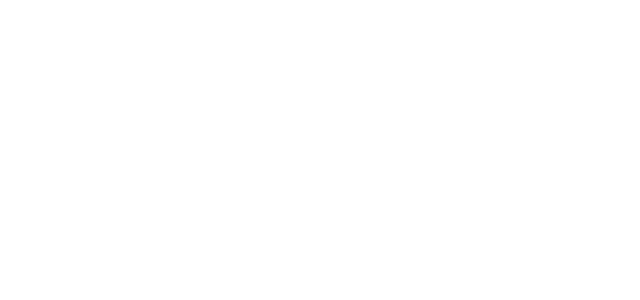
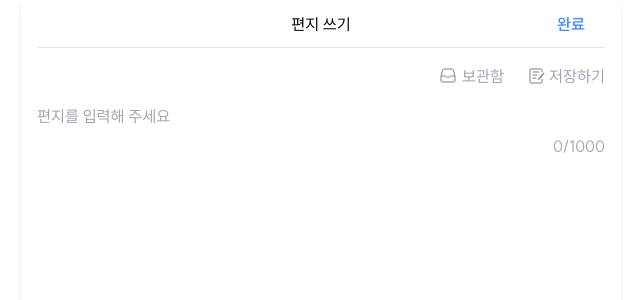
Before and after one commit to TEAM-EMOLE/EMORE-CLIENT, a React (Vite) app: page /letters/write in a window 1280 px wide. Before the commit this address had no page. Shown: the top 300 px of the page, without its empty margins (319-959 px from the left). Built offline with nearby package versions, Linux system fonts and the light colour scheme.

Commit message:
✨ Feat :  편지 작성 페이지 구현

```diff
--- a/src/commons/components/layout/RouterLayout.tsx
+++ b/src/commons/components/layout/RouterLayout.tsx
@@ -3,6 +3,7 @@
 import HomePage from '../../../pages/Home';
 import LoginPage from '../../../pages/Login';
 import LettersPage from '../../../pages/Letters';
+import LetterWritePage from '../../../pages/LetterWrite';
 
 export default function RouterLayout() {
   return (
@@ -12,6 +13,7 @@
           <Route index element={<HomePage />} />
           <Route path="/login" element={<LoginPage />} />
           <Route path="/letters" element={<LettersPage />} />
+          <Route path="/letters/write" element={<LetterWritePage />} />
         </Route>
       </Routes>
     </Router>
--- /dev/null
+++ b/src/pages/LetterWrite/components/WriteFeatureHeader/index.tsx
@@ -0,0 +1,31 @@
+import React, { useEffect } from 'react';
+import SaveIcon from '../../assets/SaveIcon';
+import StorageIcon from '../../assets/StorageIcon';
+import useWriteLetter from '../../hooks/useWriteLetter';
+
+function WriteFeatureHeader({
+  handleToStorage,
+  handleOnSave,
+}: {
+  handleToStorage: ReturnType<typeof useWriteLetter>['handleToStorage'];
+  handleOnSave: ReturnType<typeof useWriteLetter>['handleOnSave'];
+}) {
+  useEffect(() => {
+    console.log('render WriteFeatureHeader');
+  });
+
+  return (
+    <div className="flex justify-end gap-6 py-4">
+      <button onClick={handleToStorage} className={`flex text-gray-400 items-center gap-1`}>
+        <StorageIcon />
+        보관함
+      </button>
+      <button onClick={handleOnSave} className={`flex text-gray-400 items-center gap-1`}>
+        <SaveIcon />
+        저장하기
+      </button>
+    </div>
+  );
+}
+
+export default React.memo(WriteFeatureHeader);
--- /dev/null
+++ b/src/pages/LetterWrite/hooks/useWriteLetter.ts
@@ -0,0 +1,19 @@
+import React, { useCallback, useState } from 'react';
+
+export default function useWriteLetter() {
+  const [text, setText] = useState('');
+
+  const handleOnChange = useCallback((e: React.ChangeEvent<HTMLTextAreaElement>) => {
+    setText(e.currentTarget.value);
+  }, []);
+
+  const handleOnSave = useCallback(() => {
+    window.alert(text);
+  }, [text]);
+
+  const handleToStorage = useCallback(() => {
+    window.alert(text);
+  }, [text]);
+
+  return { text, textLength: text.length, handleOnChange, handleOnSave, handleToStorage };
+}
--- /dev/null
+++ b/src/pages/LetterWrite/index.tsx
@@ -0,0 +1,31 @@
+import AutoResizeTextArea from '../../commons/components/AutoResizeTextArea';
+import Header from '../../commons/components/Header';
+import WriteFeatureHeader from './components/WriteFeatureHeader';
+import useWriteLetter from './hooks/useWriteLetter';
+
+const TEXT_LIMIT = 1000;
+
+export default function LetterWritePage() {
+  const {
+    text, //
+    textLength,
+    handleOnChange,
+    handleOnSave,
+    handleToStorage,
+  } = useWriteLetter();
+  return (
+    <div className="px-4 pb-4">
+      <Header title="편지 쓰기" service="완료" />
+      <WriteFeatureHeader handleOnSave={handleOnSave} handleToStorage={handleToStorage} />
+      <AutoResizeTextArea
+        value={text}
+        onChange={handleOnChange}
+        className="w-full outline-none"
+        placeholder="편지를 입력해 주세요"
+      />
+      <div className="flex justify-end text-gray-400">
+        {textLength}/{TEXT_LIMIT}
+      </div>
+    </div>
+  );
+}
```
